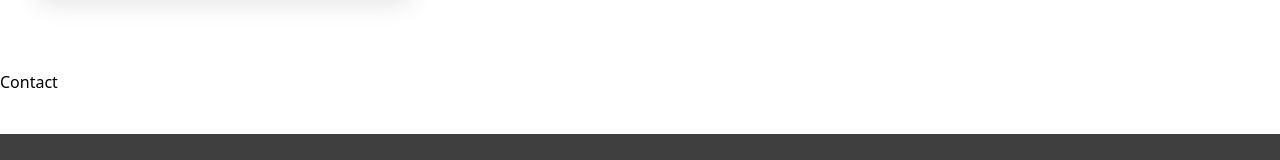
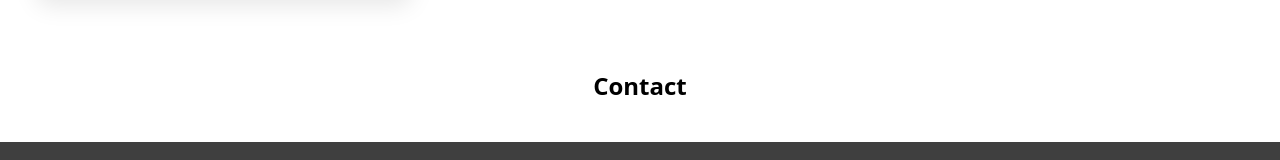
Before and after one commit to thiagokilu/portifolio-react, a Next.js app: page / in a window 1280 px wide. Shown: the part 2848-3008 px from the top of the page. Built offline with nearby package versions, Linux system fonts and the light colour scheme.

Commit message:
h2 contact

```diff
--- a/src/app/page.tsx
+++ b/src/app/page.tsx
@@ -1,35 +1,10 @@
 "use client";
 
-import Image from "next/image";
-import Link from "next/link";
-import {
-	FaGithub,
-	FaLinkedin,
-	FaInstagram,
-	FaYoutube,
-	FaFigma,
-	FaHtml5,
-	FaCss3Alt,
-	FaJs,
-	FaGitAlt,
-	FaCss3,
-	FaJsSquare,
-	FaReact,
-	FaNodeJs,
-} from "react-icons/fa";
-import logo from "../../assets/icons/logo.png";
-import logoFigma from "../../assets/icons/Figma-logo.png";
-import soundifyCard from "../../assets/imagens/soundify-card.jpeg";
-import appFilaCard from "../../assets/imagens/app-fila-card.jpeg";
-import recycleCard from "../../assets/imagens/recycle-card.jpeg";
-import conversorMoedasCard from "../../assets/imagens/Conversor-de-moedas.png";
 import { Header } from "../../components/header";
 import { Footer } from "../../components/footer";
 import { Slider } from "../../components/slider";
-import { Card } from "../../components/card";
 import { About_me } from "../../components/about-me";
 import { CardGroup } from "../../components/card-group";
-import Contact from "./contact/page";
 import { ContactForm } from "../../components/contact-form";
 
 export default function Home() {
@@ -54,7 +29,12 @@ export default function Home() {
 					<CardGroup />
 				</div>
 			</main>
-			<h2 id="contact__title">Contact</h2>
+			<h2
+				id="contact__title"
+				className="text-2xl font-semibold flex items-center justify-center"
+			>
+				Contact
+			</h2>
 			<ContactForm />
 			<Footer />
 		</div>
```
